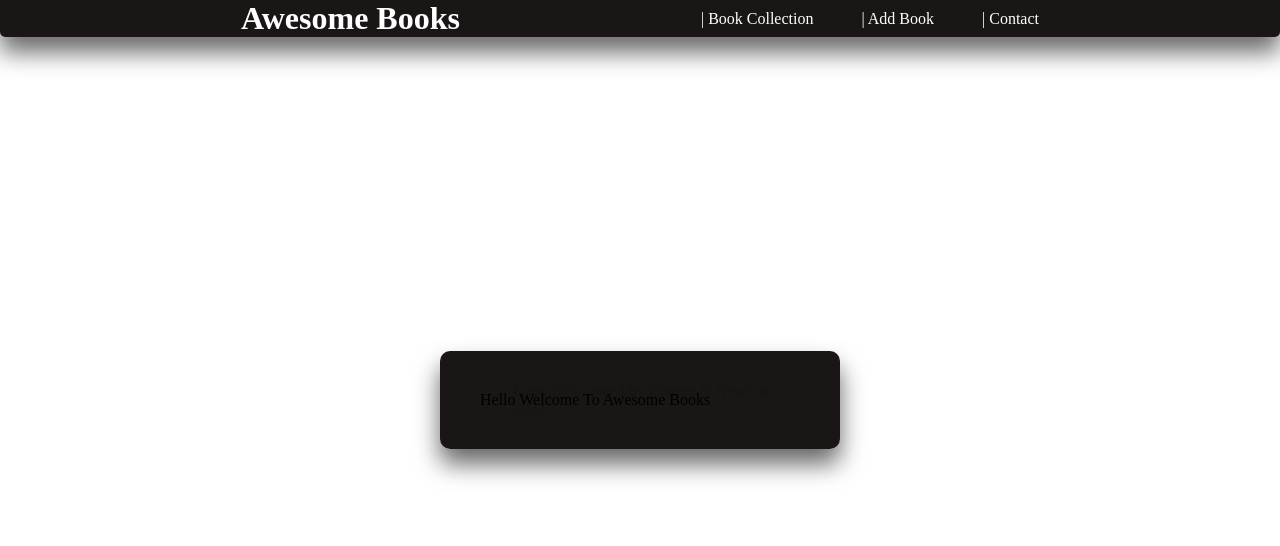
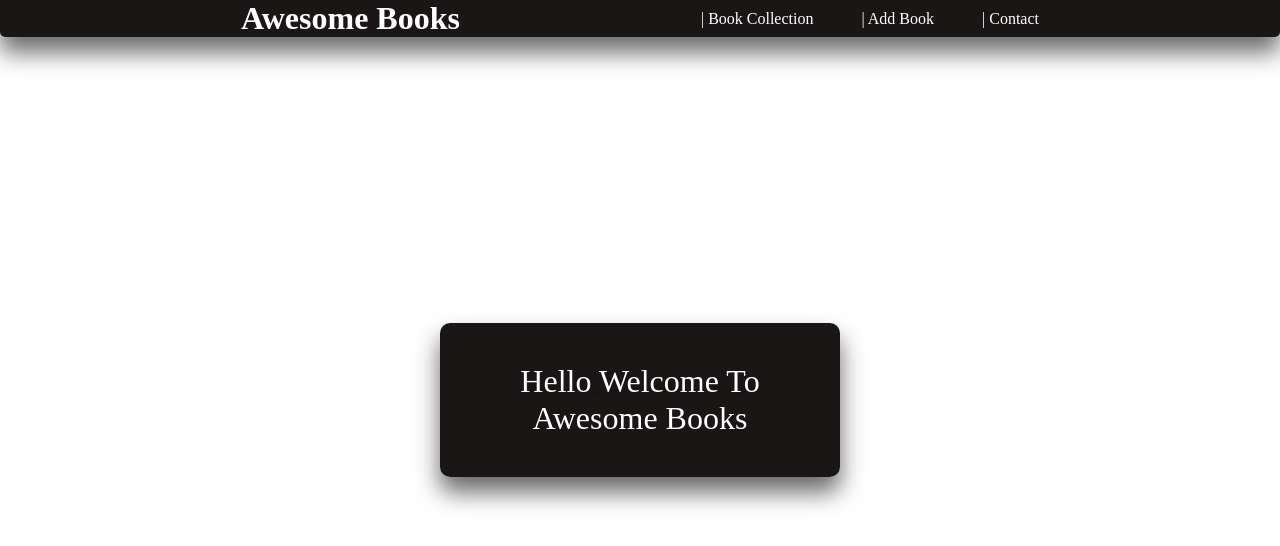
Before and after one commit to nejidevelops/Awesome-Books, a website: page index.html in a window 1280 px wide. Drawn offline with Linux system fonts and the light colour scheme.

Commit message:
Update style.css

```diff
--- a/style.css
+++ b/style.css
@@ -148,6 +148,15 @@ body {
   border-radius: 10px;
 }
 
+.welcome-message p {
+  display: flex;
+  justify-content: center;
+  align-items: center;
+  color: white;
+  font-size: 2rem;
+  text-align: center;
+}
+
 .login-box h2 {
   color: white;
   text-align: center;
```
